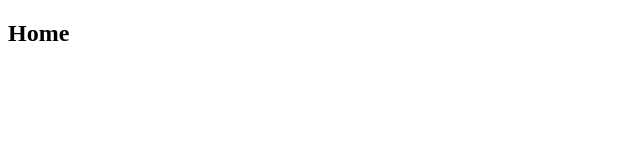
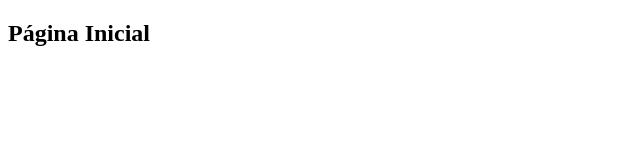
Before and after one commit to adejaimejr/PainelAdmin, a Next.js app: page / in a window 1280 px wide. Shown: the top 160 px of the page, without its empty margins (0-640 px from the left). Built offline with nearby package versions, Linux system fonts and the light colour scheme.

Commit message:
nova chamada na home

```diff
--- a/pages/index.js
+++ b/pages/index.js
@@ -1,5 +1,5 @@
 function Home() {
-    return  <h2>Home</h2>
+    return  <h2>Página Inicial</h2>
 };
 
 export default Home
```
